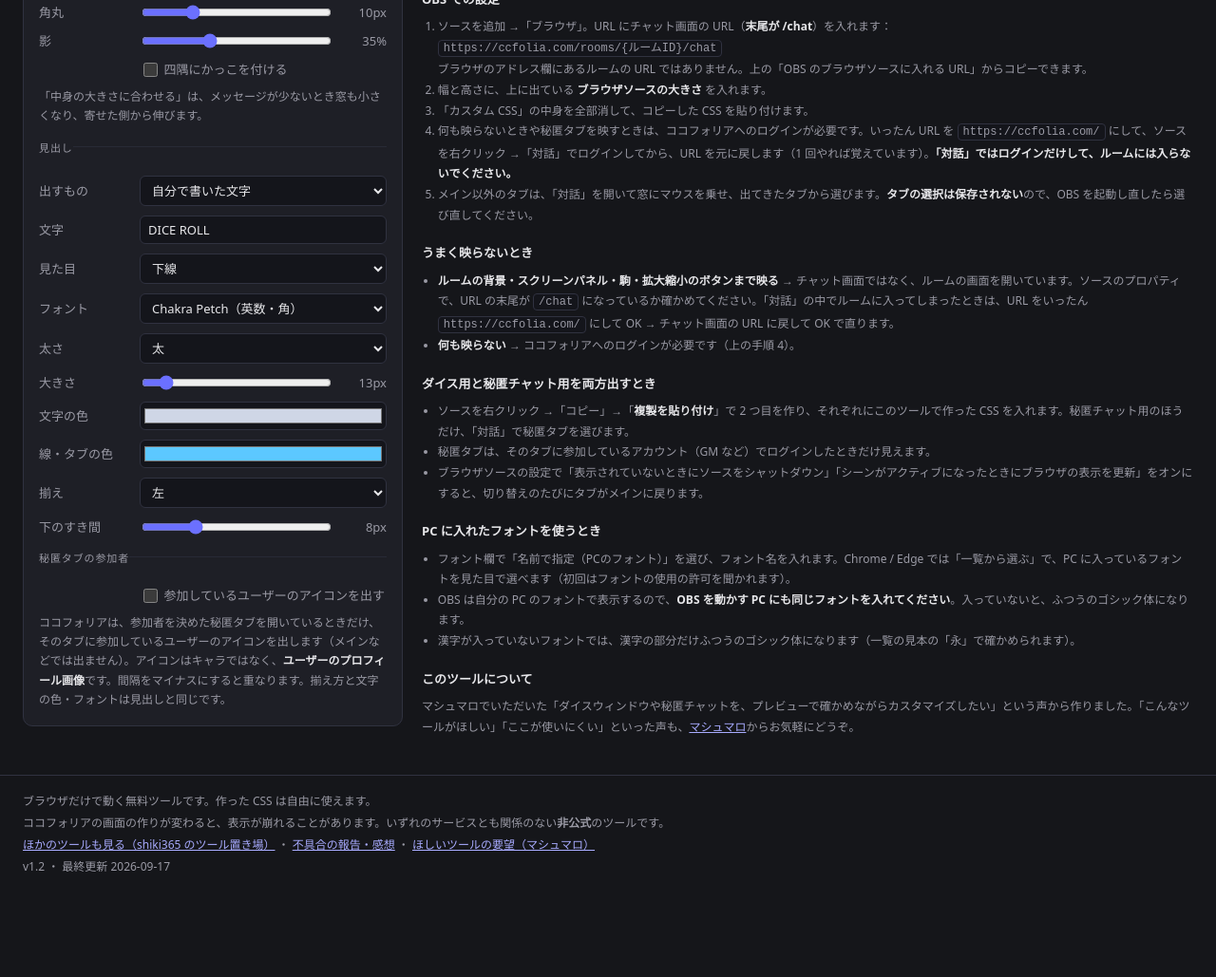
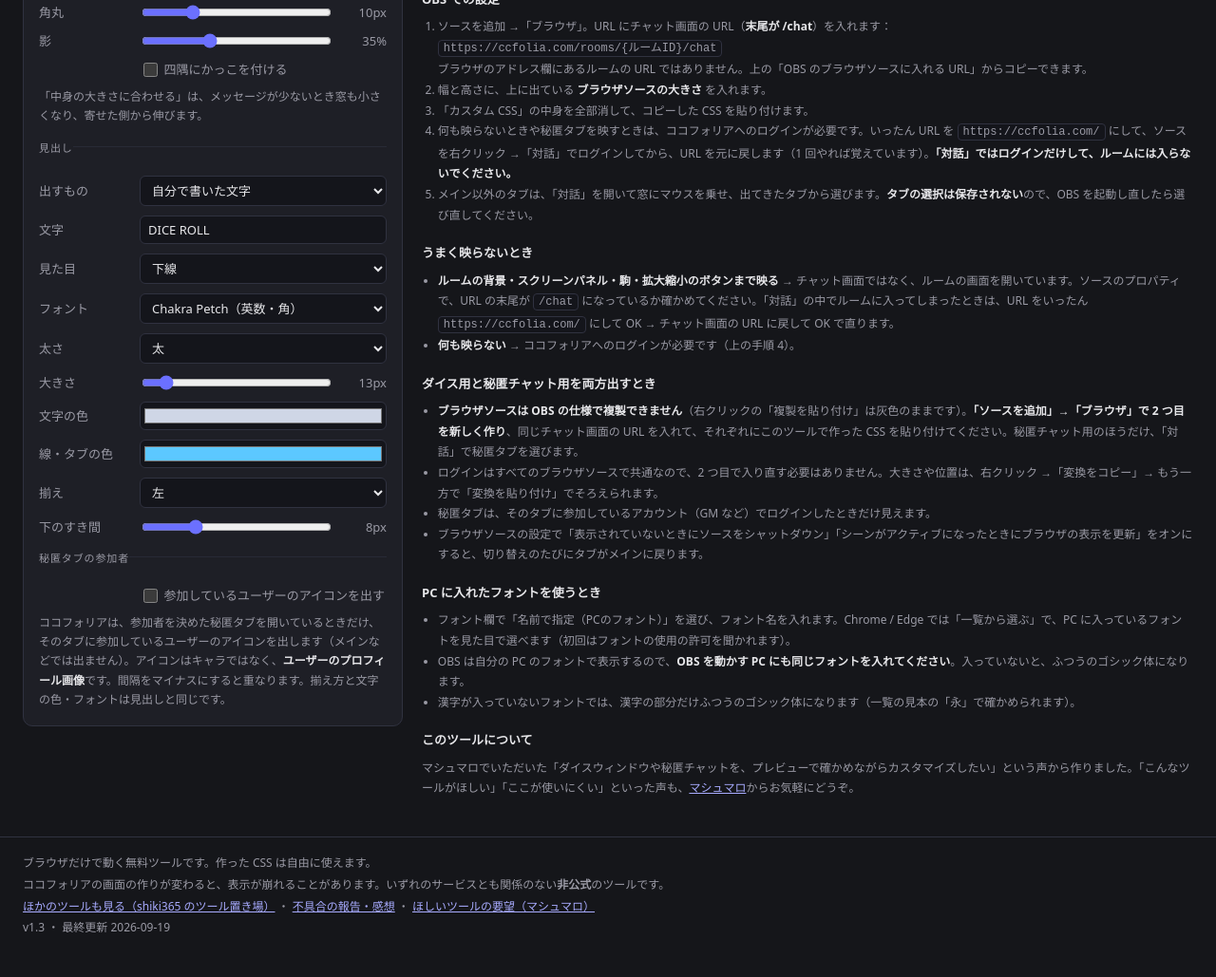
Before and after one commit to shiki365/chat-window-maker, a plain HTML site: page index.html in a window 1280 px wide. Shown: the part 1178-2207 px from the top of the page at 95% size. Before the commit the page ends 2142 px from the top, so only its background shows below. Drawn offline with Linux system fonts and the light colour scheme.

Commit message:
ブラウザソースは複製できないので、手順を書き直した
obs-browser は OBS_SOURCE_DO_NOT_DUPLICATE を立てていて、OBS はそのソースがクリップボードに
あると「複製を貼り付け」を無効にする（obs-studio 31.0.3 の UpdateEditMenu）。
2 つ目は「ソースを追加」→「ブラウザ」で新しく作る手順に直し、ログインが共通であることと、
「変換をコピー」で大きさをそろえられることも書いた。マシュマロでいただいた報告から。

Co-Authored-By: Claude Opus 5 <noreply@anthropic.com>

```diff
--- a/index.html
+++ b/index.html
@@ -531,7 +531,8 @@
       </ul>
       <h2>ダイス用と秘匿チャット用を両方出すとき</h2>
       <ul>
-        <li>ソースを右クリック →「コピー」→「<b>複製を貼り付け</b>」で 2 つ目を作り、それぞれにこのツールで作った CSS を入れます。秘匿チャット用のほうだけ、「対話」で秘匿タブを選びます。</li>
+        <li><b>ブラウザソースは OBS の仕様で複製できません</b>（右クリックの「複製を貼り付け」は灰色のままです）。<b>「ソースを追加」→「ブラウザ」で 2 つ目を新しく作り</b>、同じチャット画面の URL を入れて、それぞれにこのツールで作った CSS を貼り付けてください。秘匿チャット用のほうだけ、「対話」で秘匿タブを選びます。</li>
+        <li>ログインはすべてのブラウザソースで共通なので、2 つ目で入り直す必要はありません。大きさや位置は、右クリック →「変換をコピー」→ もう一方で「変換を貼り付け」でそろえられます。</li>
         <li>秘匿タブは、そのタブに参加しているアカウント（GM など）でログインしたときだけ見えます。</li>
         <li>ブラウザソースの設定で「表示されていないときにソースをシャットダウン」「シーンがアクティブになったときにブラウザの表示を更新」をオンにすると、切り替えのたびにタブがメインに戻ります。</li>
       </ul>
@@ -553,7 +554,7 @@
   ブラウザだけで動く無料ツールです。作った CSS は自由に使えます。<br>
   ココフォリアの画面の作りが変わると、表示が崩れることがあります。いずれのサービスとも関係のない<strong>非公式</strong>のツールです。<br>
   <a href="https://shiki365.github.io/">ほかのツールも見る（shiki365 のツール置き場）</a> ・ <a href="https://shiki365.github.io/#contact">不具合の報告・感想</a> ・ <a href="https://marshmallow-qa.com/jisg2c3imbza76d">ほしいツールの要望（マシュマロ）</a><br>
-  v1.2 ・ 最終更新 2026-09-17
+  v1.3 ・ 最終更新 2026-09-19
 </footer>
 
 <script src="presets.v1.js?v=2"></script>
```
Also changed, not shown: README.md.
